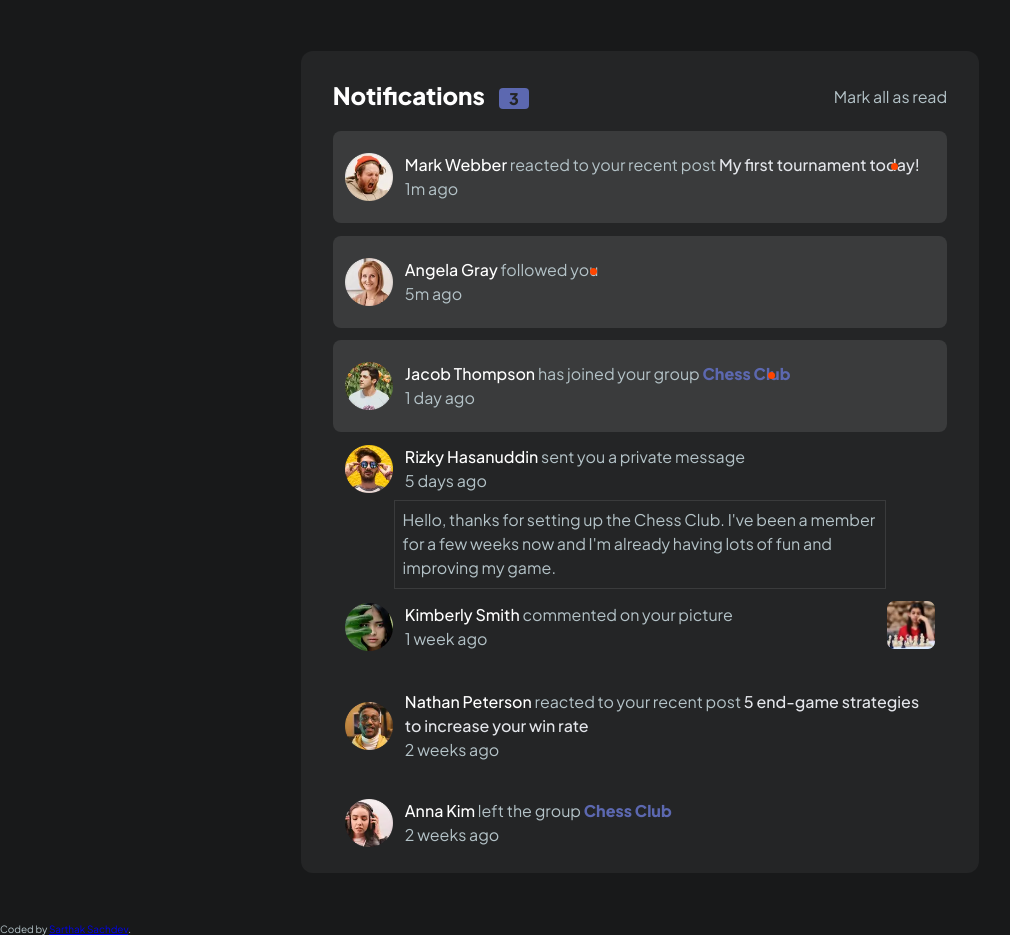
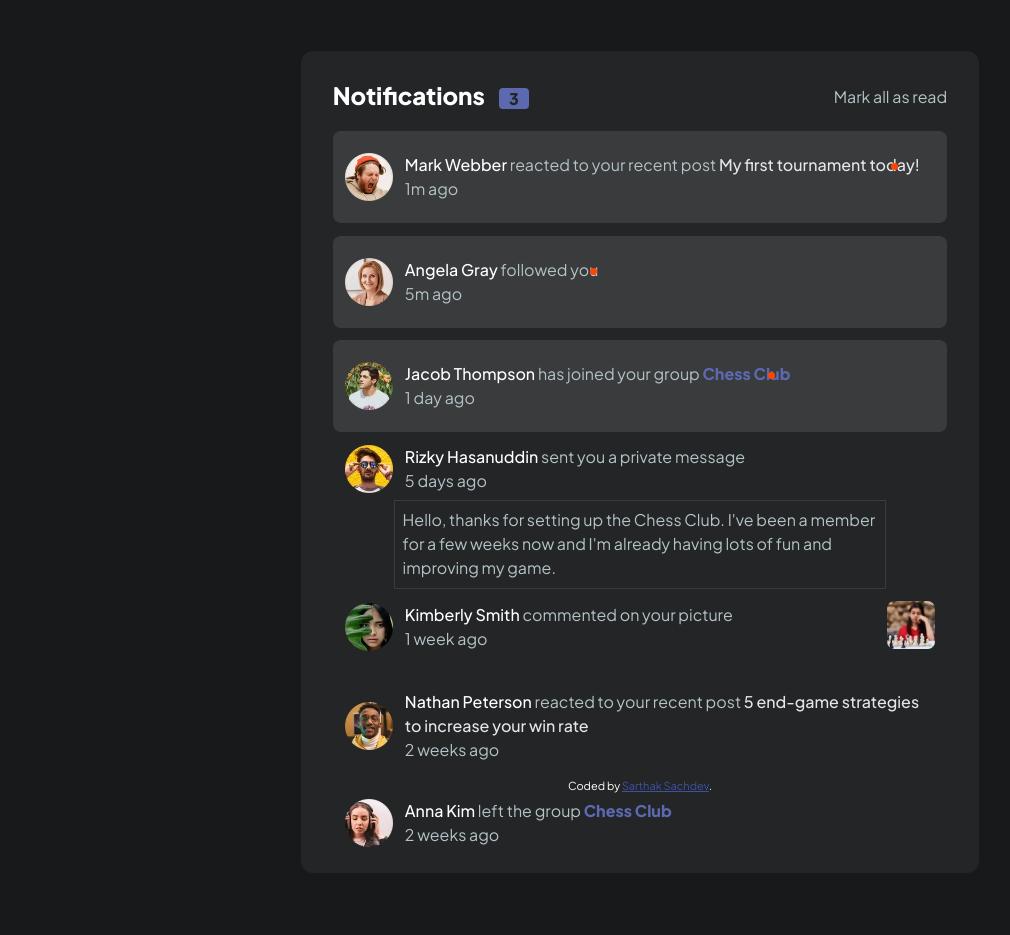
Before and after one commit to SartHak-0-Sach/Notifications-page_frontend_project, a plain HTML site: page index.html in a window 1280 px wide. Shown: the whole page, without its empty margins (0-1010 px from the left). Drawn offline with Linux system fonts and the light colour scheme.

Commit message:
Update style.css

```diff
--- a/style.css
+++ b/style.css
@@ -193,6 +193,21 @@ margin-left: 2%;
 display: none;
 }
 
+/* Footer */
+.attribution {
+    position: absolute;
+    bottom: .8rem;
+    left: 50%;
+    transform: translateX(-50%);
+    font-size: 11px;
+    text-align: center;
+    color: white;
+}
+
+.attribution a {
+    color: hsl(228, 45%, 44%);
+}
+
 /* for mobile */
 @media only screen and (max-width: 390px) {
 .notifications-container {
```
